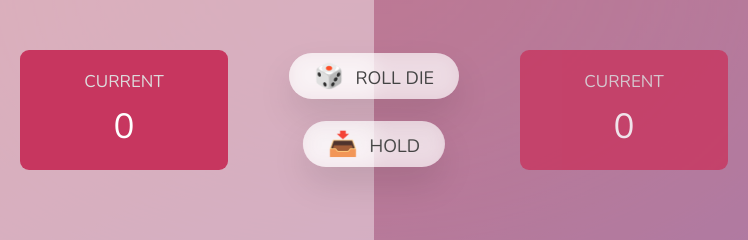
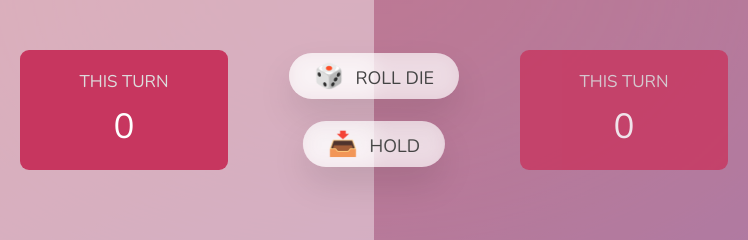
Before and after one commit to ABroadCoder/coursework-project2, a plain HTML site: page index.html in a window 1280 px wide. Shown: the part 440-680 px from the top of the page, 266-1014 px from the left. Drawn offline with nearby package versions, Linux system fonts and the light colour scheme.

Commit message:
Update index.html

```diff
--- a/index.html
+++ b/index.html
@@ -20,7 +20,7 @@
         <h2 class="name" id="name--0">Player 1</h2>
         <p class="score" id="score--0">43</p>
         <div class="current">
-          <p class="current-label">Current</p>
+          <p class="current-label">This Turn</p>
           <p class="current-score" id="current--0">0</p>
         </div>
       </section>
@@ -28,7 +28,7 @@
         <h2 class="name" id="name--1">Player 2</h2>
         <p class="score" id="score--1">24</p>
         <div class="current">
-          <p class="current-label">Current</p>
+          <p class="current-label">This Turn</p>
           <p class="current-score" id="current--1">0</p>
         </div>
       </section>
```
